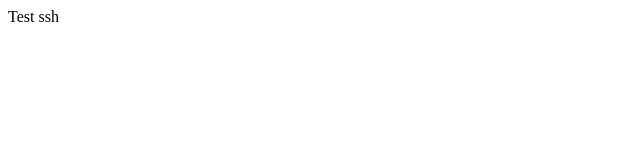
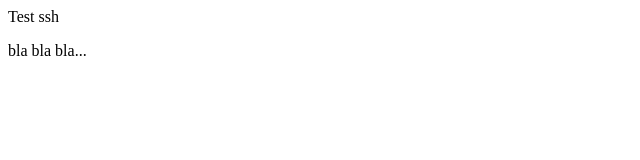
Before and after one commit to burdin-work/test-ssh, a plain HTML site: page index.html in a window 1280 px wide. Shown: the full height of the page, 0-640 px from the left. Drawn offline with Linux system fonts and the light colour scheme.

Commit message:
added text

```diff
--- a/index.html
+++ b/index.html
@@ -1 +1,2 @@
 Test ssh
+<p>bla bla bla...</p>
```
